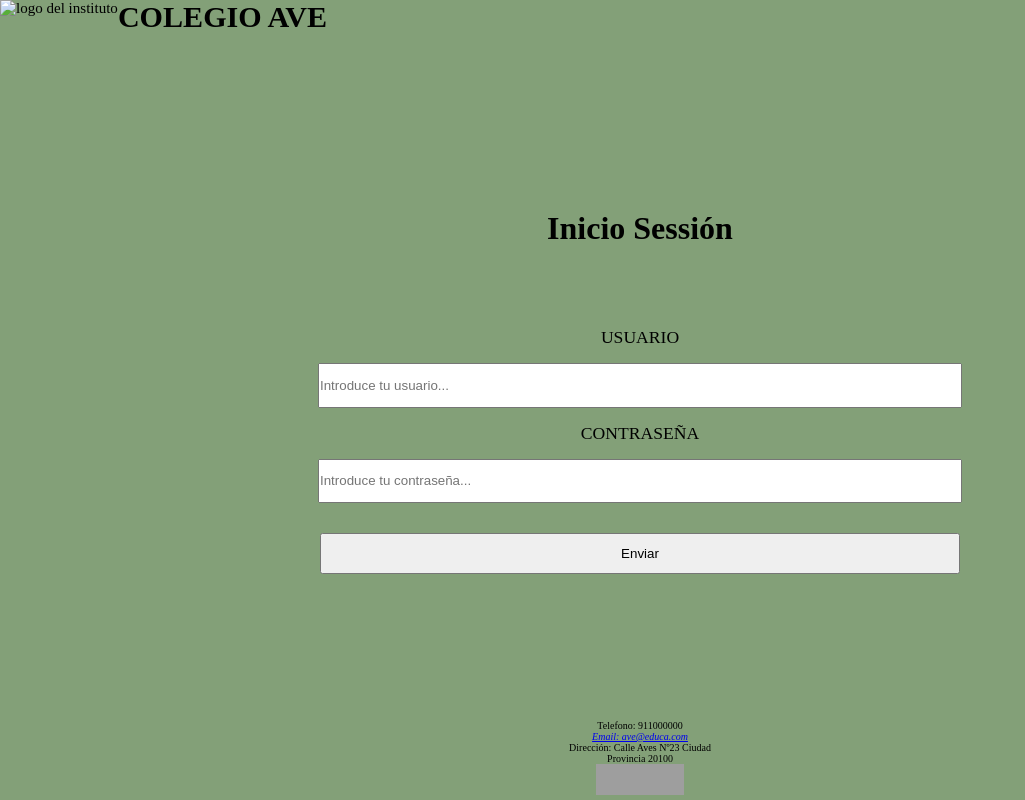
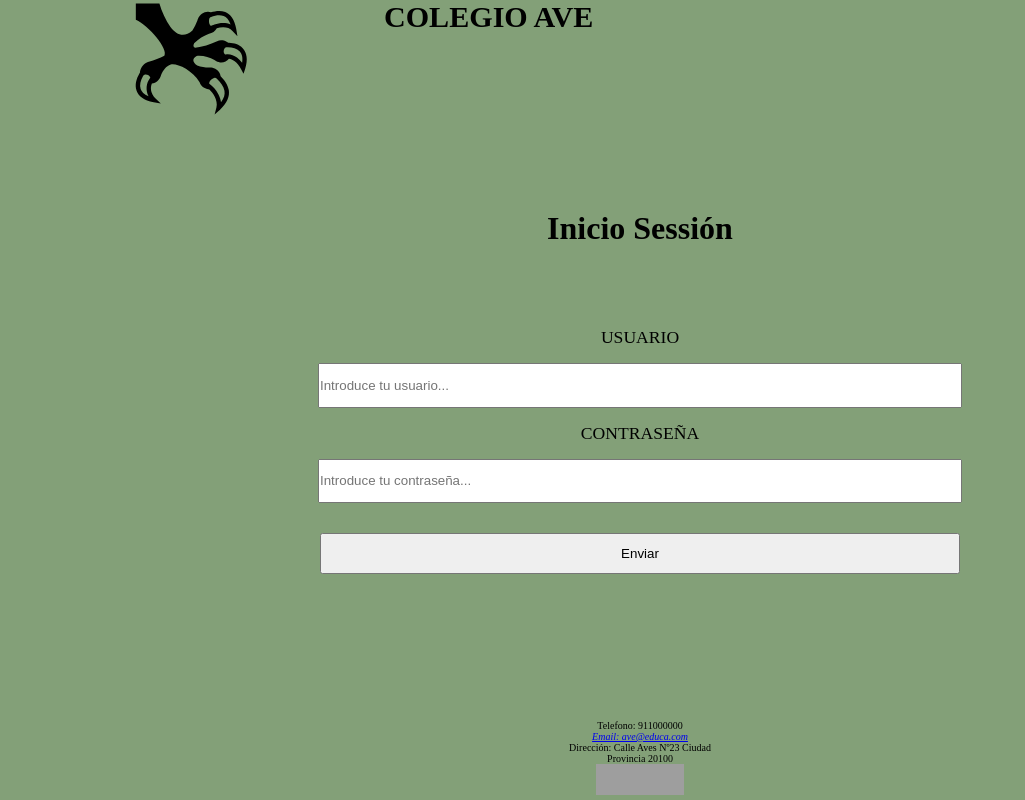
Before and after one commit to mypruebasdaw/colegioave.github.io, a plain HTML site: page index.html in a window 1280 px wide. Shown: the whole page, without its empty margins (0-1025 px from the left). Drawn offline with Linux system fonts and the light colour scheme; grey boxes are pictures that could not be loaded.

Commit message:
200220222145

```diff
--- a/index.html
+++ b/index.html
@@ -9,7 +9,7 @@
 </head>
 <body>
     <header>
-        <img src="./icons/logo.png" alt="logo del instituto">
+        <img src="./icons/bird-claw-svgrepo-com.svg" alt="logo del instituto">
         <h1>COLEGIO AVE</h1>
     </header>
     <main>
```
